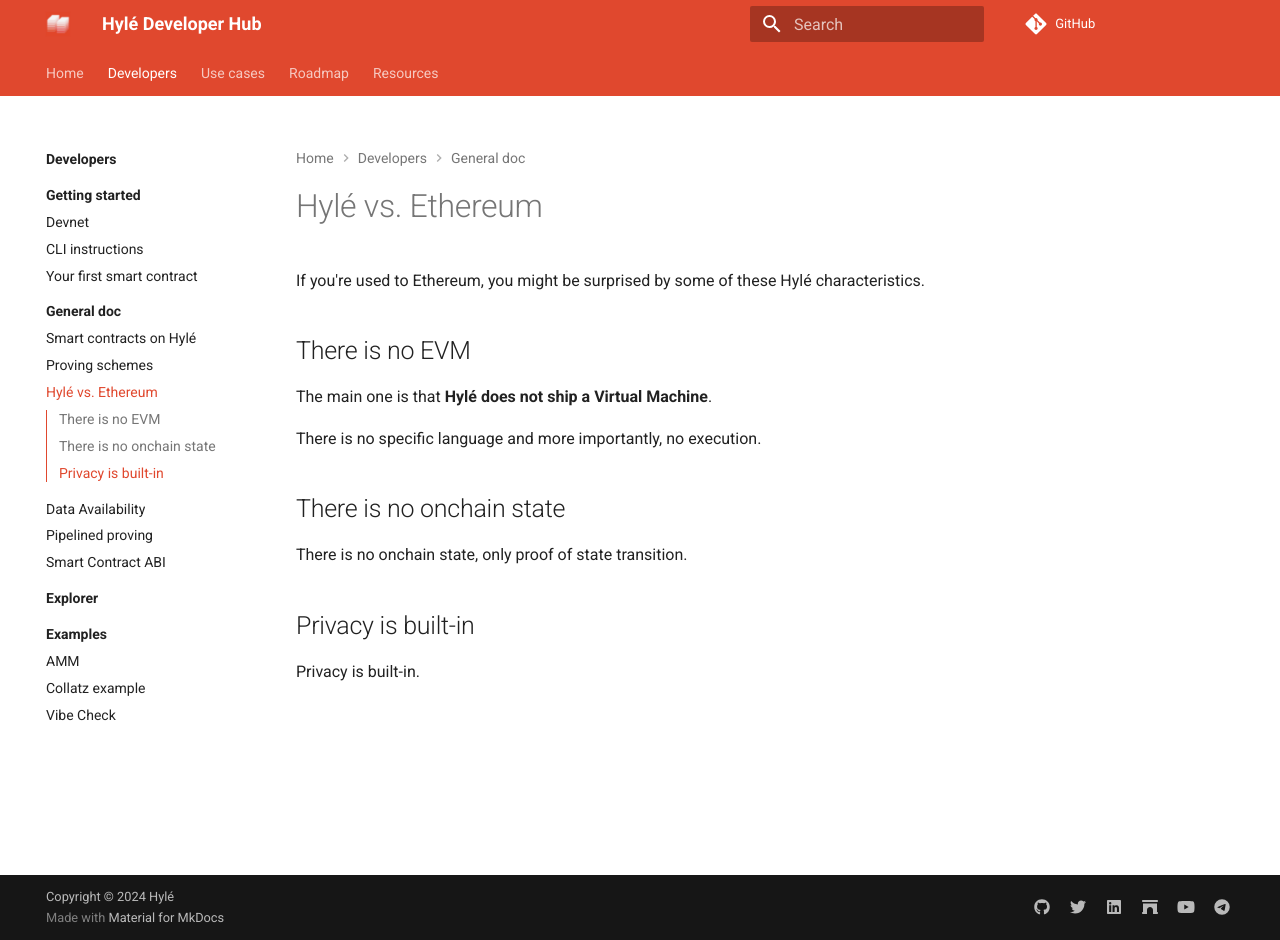
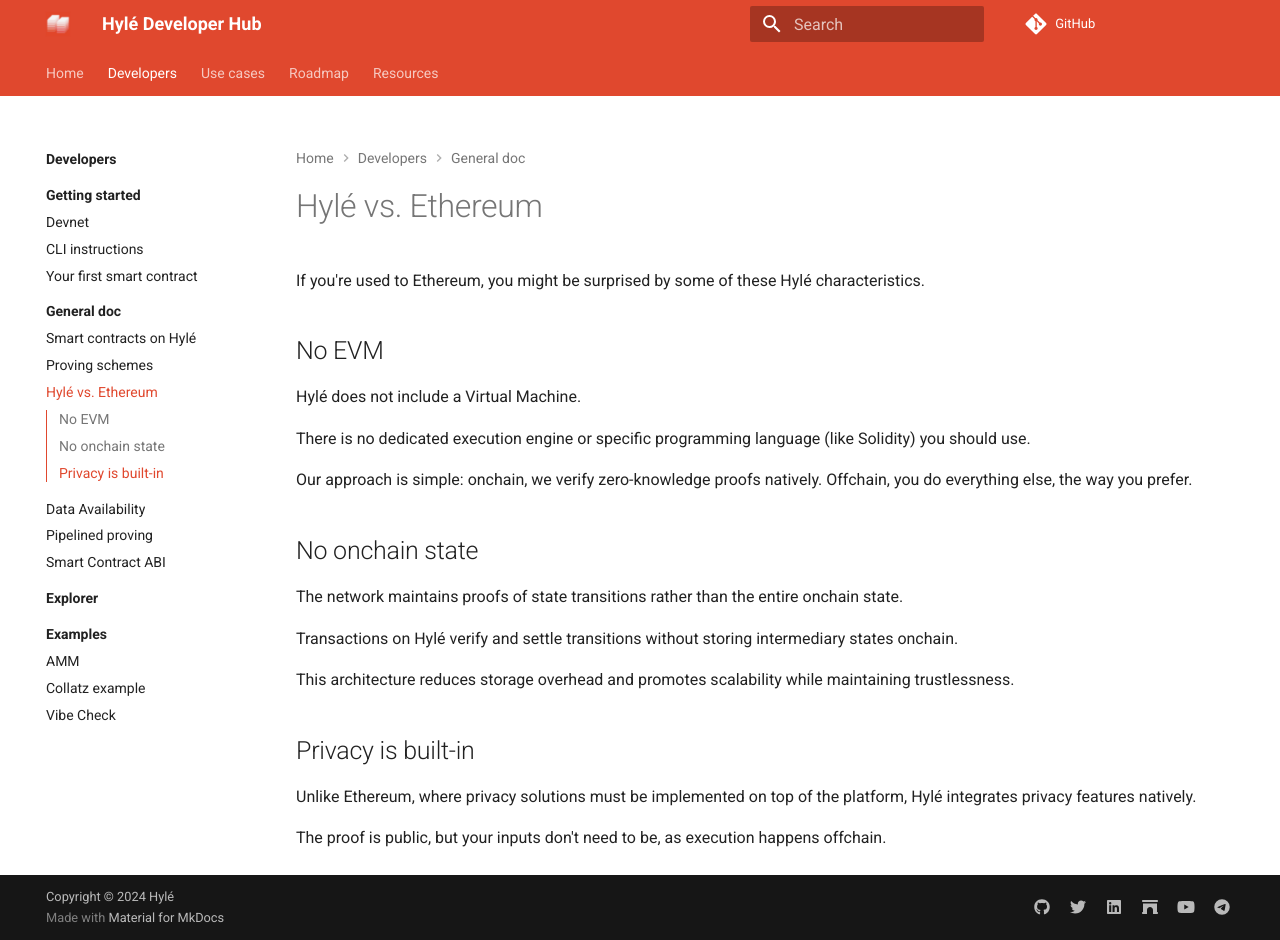
Before and after one commit to Hyle-org/devhub-hyle, an MkDocs documentation site: the page built from docs/developers/general-doc/hyle-vs-ethereum.md, in a window 1280 px wide and 940 px high. Built offline with MkDocs 1.6.1 and Material for MkDocs 9.7.7, drawn with Linux system fonts in a browser that asks for light colours; comment, search, counter and statistics services are not loaded.

Commit message:
hyle vs. ethereum (#23)

```diff
--- a/docs/developers/general-doc/hyle-vs-ethereum.md
+++ b/docs/developers/general-doc/hyle-vs-ethereum.md
@@ -2,16 +2,24 @@
 
 If you're used to Ethereum, you might be surprised by some of these Hylé characteristics.
 
-## There is no EVM
+## No EVM
 
-The main one is that **Hylé does not ship a Virtual Machine**.
+Hylé does not include a Virtual Machine.
 
-There is no specific language and more importantly, no execution.
+There is no dedicated execution engine or specific programming language (like Solidity) you should use.
 
-## There is no onchain state
+Our approach is simple: onchain, we verify zero-knowledge proofs natively. Offchain, you do everything else, the way you prefer.
 
-There is no onchain state, only proof of state transition.
+## No onchain state
+
+The network maintains proofs of state transitions rather than the entire onchain state.
+
+Transactions on Hylé verify and settle transitions without storing intermediary states onchain.
+
+This architecture reduces storage overhead and promotes scalability while maintaining trustlessness.
 
 ## Privacy is built-in
 
-Privacy is built-in.
+Unlike Ethereum, where privacy solutions must be implemented on top of the platform, Hylé integrates privacy features natively.
+
+The proof is public, but your inputs don't need to be, as execution happens offchain.
```
